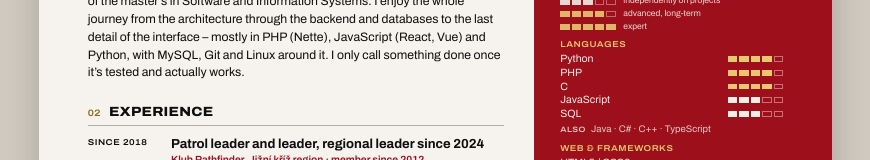
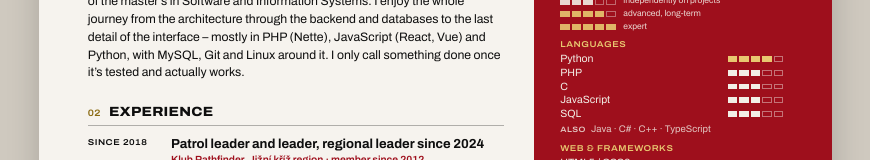
Before and after one commit to ADCCZ/cv-oldjas, a Next.js app: page /cv/print/en/design in a window 1280 px wide. Shown: the part 464-624 px from the top of the page, without its empty margins (197-1067 px from the left). Built offline with nearby package versions, Linux system fonts and the light colour scheme.

Commit message:
fix: set PHP and C to level 3 on the stack scale

```diff
--- a/content/stack.config.ts
+++ b/content/stack.config.ts
@@ -30,8 +30,8 @@ export const stack: StackCategory[] = [
     name: { en: "Languages", cs: "Jazyky" },
     items: [
       { id: "python", name: "Python", level: 4, icon: "python", usedIn: ["bakalarka", "oks", "kmx", "olda-web"] },
-      { id: "php", name: "PHP", level: 4, icon: "php", usedIn: ["portal-jk", "foodapp"] },
-      { id: "c", name: "C", level: 4, icon: "c", usedIn: ["pexeso", "kmx", "vfs"] },
+      { id: "php", name: "PHP", level: 3, icon: "php", usedIn: ["portal-jk", "foodapp"] },
+      { id: "c", name: "C", level: 3, icon: "c", usedIn: ["pexeso", "kmx", "vfs"] },
       { id: "javascript", name: "JavaScript", level: 3, icon: "javascript", usedIn: ["campmaster", "kiosek", "foodapp"] },
       { id: "sql", name: "SQL", level: 3, usedIn: ["portal-jk", "foodapp", "oks"] },
       { id: "java", name: "Java", level: 2, icon: "openjdk", usedIn: ["pexeso"] },
```
